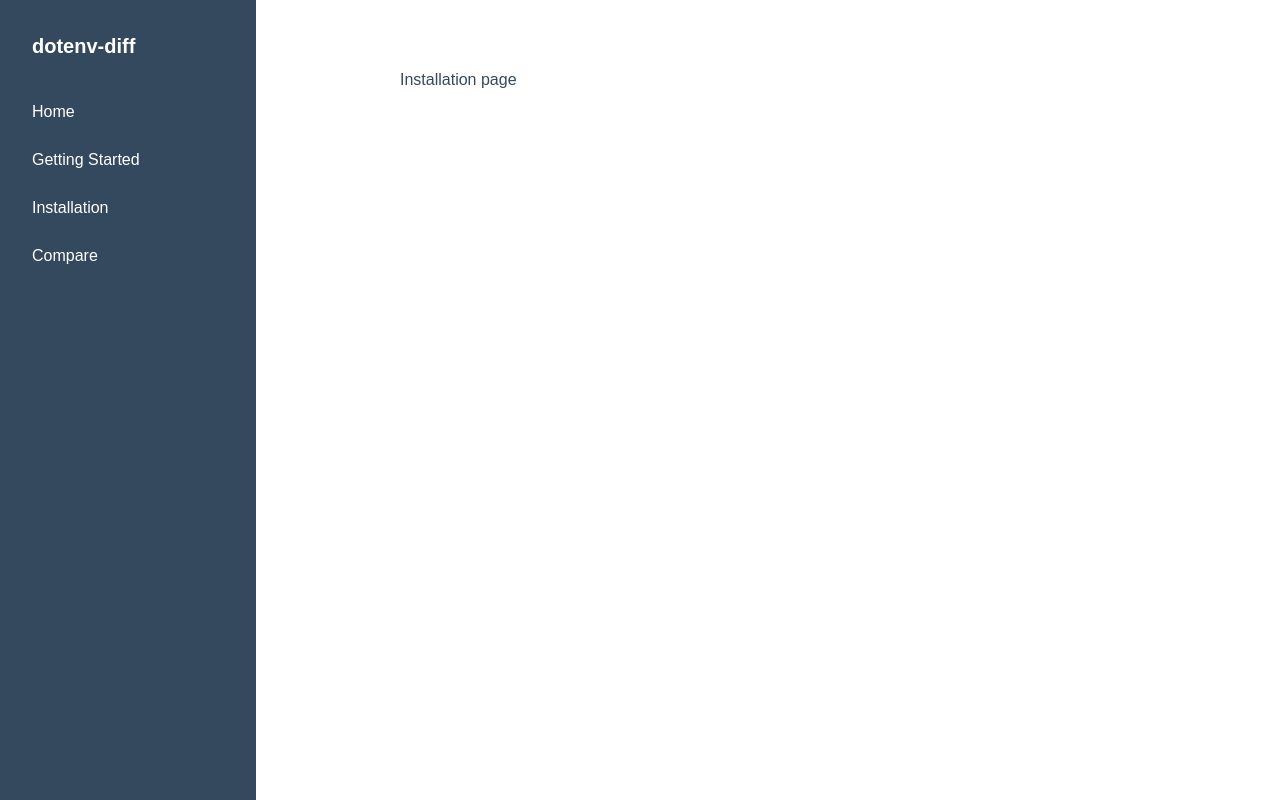
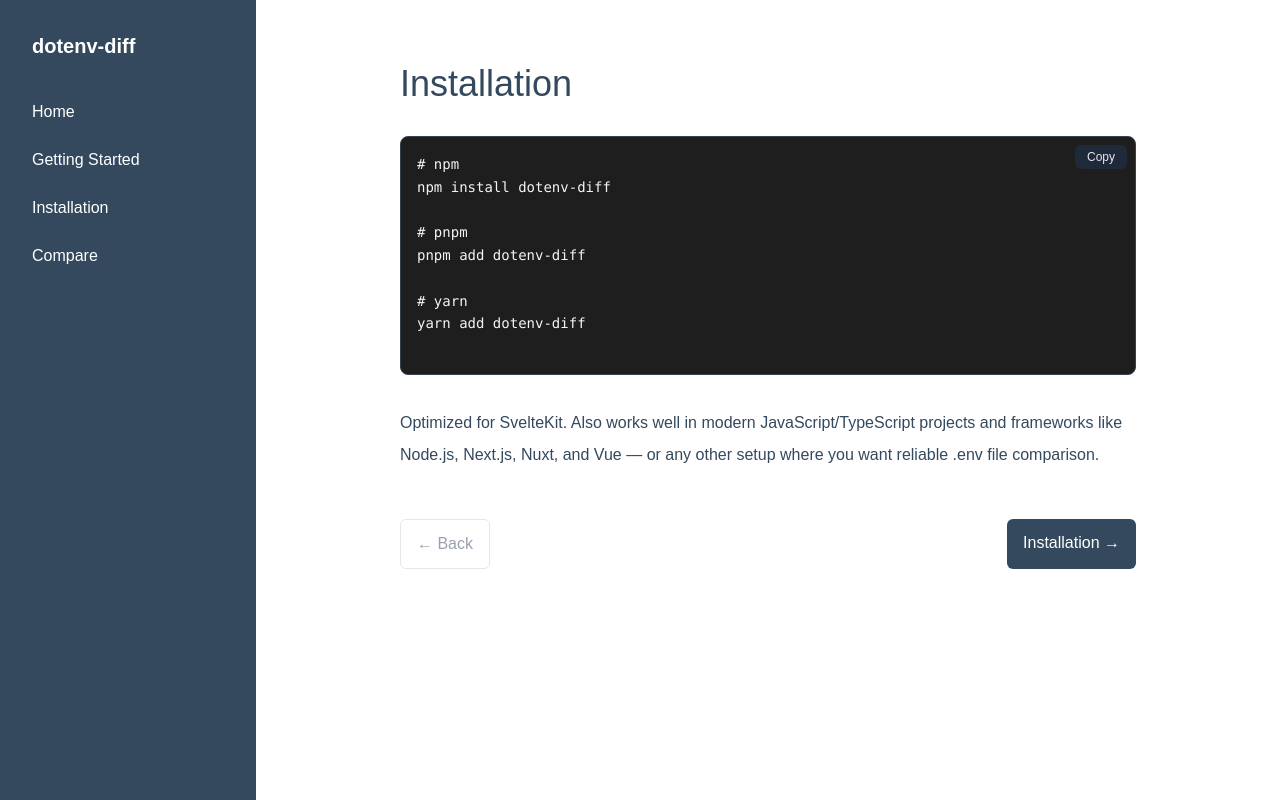
Before and after one commit to Chrilleweb/dotenv-diff-docs, a SvelteKit app: page /installation in a window 1280 px wide. Built offline with nearby package versions, Linux system fonts and the light colour scheme.

Commit message:
beginning on install page

```diff
--- a/src/components/Title.svelte
+++ b/src/components/Title.svelte
@@ -2,11 +2,10 @@
 	import { onMount } from 'svelte';
 	import { startTypewriter } from '$lib/typeWriter';
 
-	let displayedText = 'dotenv-diff';
-	const fullText = 'dotenv-diff';
+	export let fullText: string;
 
 	function updateDisplayedText(text: string) {
-		displayedText = text;
+		fullText = text;
 	}
 
 	onMount(() => {
@@ -14,4 +13,4 @@
 	});
 </script>
 
-<h1 class="mb-4 h-[3.5rem] text-4xl">{displayedText}</h1>
+<h1 class="mb-4 h-[3.5rem] text-4xl">{fullText}</h1>
--- a/src/lib/typeWriter.ts
+++ b/src/lib/typeWriter.ts
@@ -19,12 +19,12 @@
       setTimeout(() => {
         onUpdate(''); // Clear teksten
         currentIndex = 0;
-        setTimeout(typeNextChar, 200); // Lille pause før restart
+        setTimeout(typeNextChar, 800); // Lille pause før restart
       }, resetDelay);
     }
   }
 
   // Start typewriter
-  onUpdate('dotenv-diff');
+  onUpdate(fullText);
   typeNextChar();
 }
--- a/src/routes/+page.svelte
+++ b/src/routes/+page.svelte
@@ -28,7 +28,7 @@
 <div class="space-y-4">
 	<div class="items-center gap-8">
 		<div class="mb-8 flex-1">
-			<Title />
+			<Title fullText="dotenv-diff" />
 			<p class="mb-8">
 				Scan your entire codebase to detect every environment variable reference and compares it
 				against your .env files. This makes it easy to spot unused, missing, and duplicate
--- a/src/routes/installation/+page.svelte
+++ b/src/routes/installation/+page.svelte
@@ -1 +1,59 @@
-<h1>Installation page</h1>
+<script lang="ts">
+	import Title from '$components/Title.svelte';
+	import BackNext from '$components/BackNext.svelte';
+
+	let copied = false;
+
+	const commands = `# npm
+npm install dotenv-diff
+
+# pnpm
+pnpm add dotenv-diff
+
+# yarn
+yarn add dotenv-diff`;
+
+	async function copyToClipboard() {
+		await navigator.clipboard.writeText(commands);
+		copied = true;
+		setTimeout(() => (copied = false), 2000);
+	}
+</script>
+
+<svelte:head>
+	<title>dotenv-diff</title>
+	<meta name="description" content="dotenv-diff documentation" />
+</svelte:head>
+
+<div class="space-y-4">
+	<div class="items-center gap-8">
+		<div class="mb-8 flex-1">
+			<Title fullText="Installation" />
+			<div class="relative overflow-hidden rounded-lg border border-gray-700 bg-[#1e1e1e]">
+				<button
+					class="absolute top-2 right-2 rounded-md bg-gray-800 px-3 py-1 text-xs font-medium text-gray-200 transition hover:bg-gray-700"
+					on:click={copyToClipboard}
+					aria-label="Copy to clipboard"
+				>
+					{#if copied}
+						✅ Copied
+					{:else}
+						Copy
+					{/if}
+				</button>
+				<pre class="p-4 font-mono text-sm leading-relaxed text-gray-100">
+<code>{commands}</code>
+    </pre>
+			</div>
+		</div>
+		<div class="flex-shrink-0">
+			<p class="mt-8">
+				Optimized for SvelteKit. Also works well in modern JavaScript/TypeScript projects and
+				frameworks like Node.js, Next.js, Nuxt, and Vue — or any other setup where you want reliable
+				.env file comparison.
+			</p>
+		</div>
+	</div>
+</div>
+
+<BackNext backHref={null} nextHref="/installation" nextTitle="Installation" />
--- a/svelte.config.js
+++ b/svelte.config.js
@@ -8,6 +8,9 @@
 	preprocess: vitePreprocess(),
 
 	kit: {
+		alias: {
+			$components: 'src/components'
+		},
 		// adapter-auto only supports some environments, see https://svelte.dev/docs/kit/adapter-auto for a list.
 		// If your environment is not supported, or you settled on a specific environment, switch out the adapter.
 		// See https://svelte.dev/docs/kit/adapters for more information about adapters.
```
